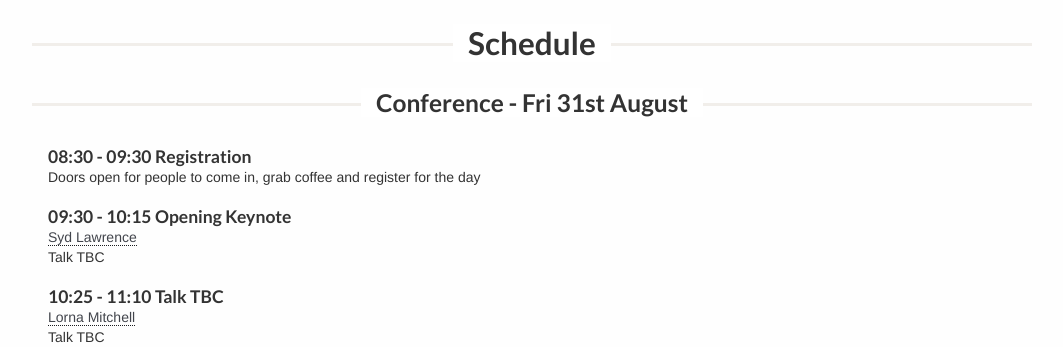
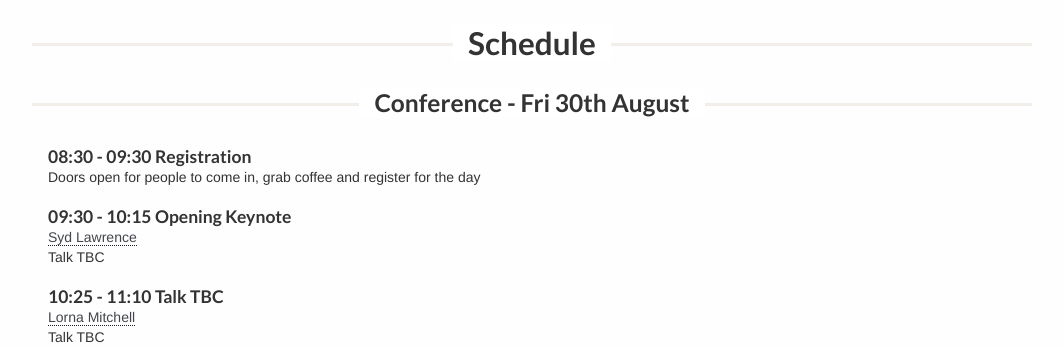
Before and after one commit to hackference/hackference-2013, a PHP site: page /schedule in a window 1280 px wide. Shown: the part 138-485 px from the top of the page, without its empty margins (108-1171 px from the left). Run offline with PHP 8.4, Linux system fonts and the light colour scheme; some libraries are stand-ins or nearby versions.

Commit message:
Correct the dates

```diff
--- a/schedule.php
+++ b/schedule.php
@@ -10,7 +10,7 @@
 
 			<div class="col span_10_of_10">
                 <div class="col span_10_of_10 sub_heading">
-                    <h3>Conference - Fri 31st August</h3>
+                    <h3>Conference - Fri 30th August</h3>
                     <span class="line"></span>
                 </div>
                 <div class="col span_10_of_10">
```
